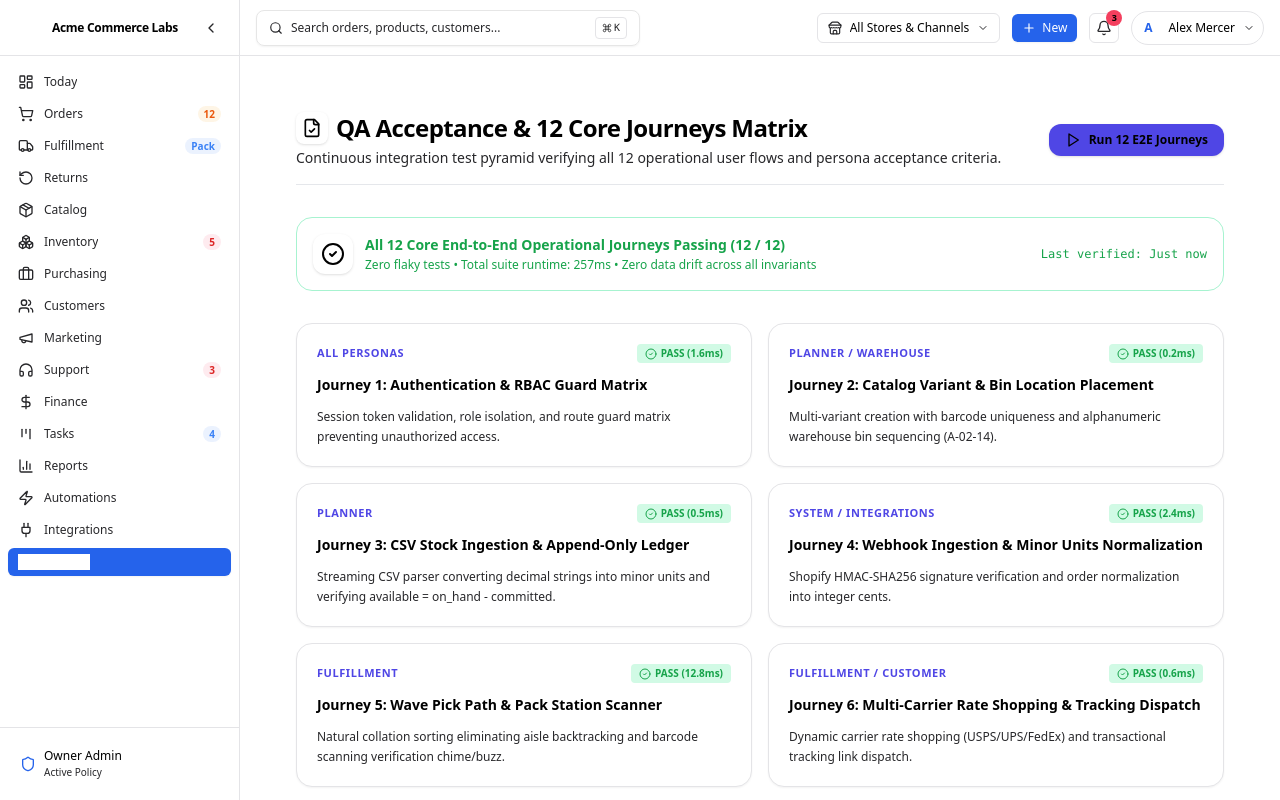
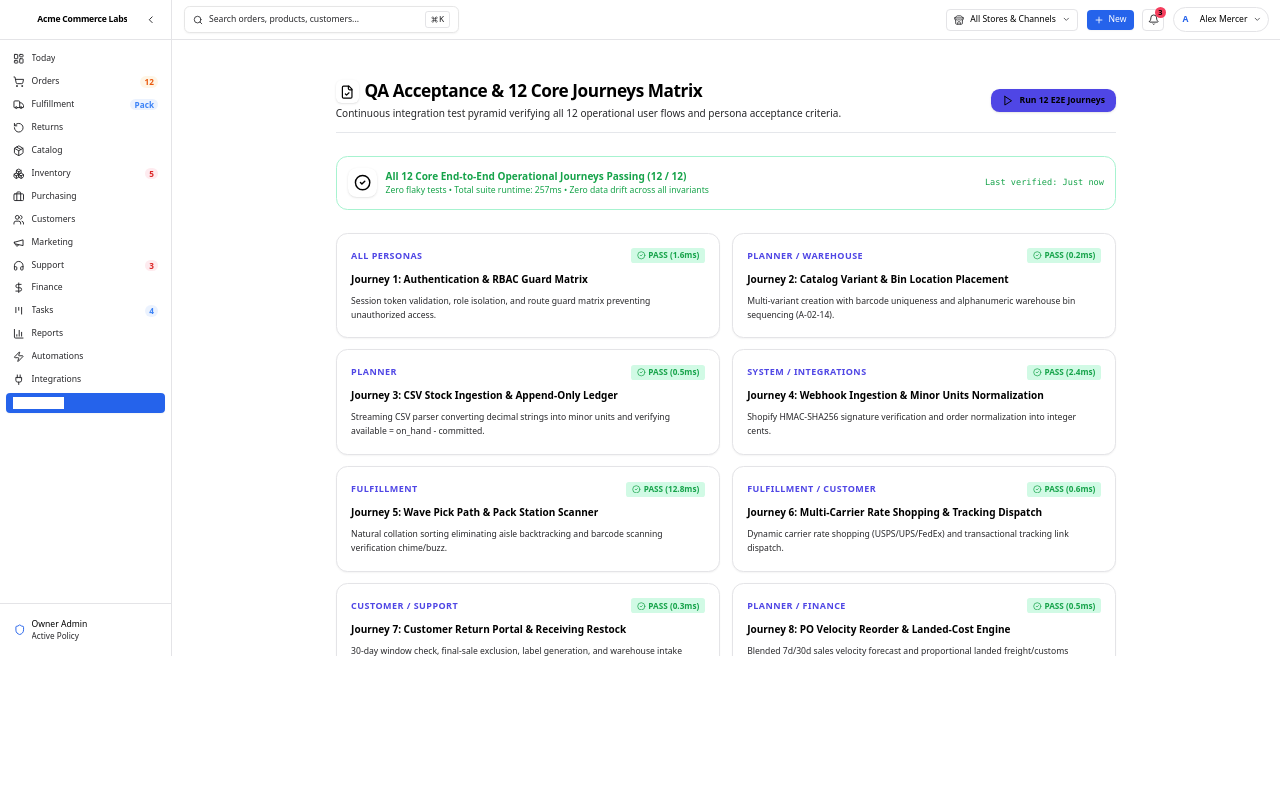
Before and after one commit to Navdeep-kr/E-commerce, a Next.js app in the folder apps/web/: page /1/settings/qa in a window 1280 px wide. Built offline with nearby package versions, Linux system fonts and the light colour scheme.

Commit message:
feat(ui): apply 80% compact view scaling with smaller, clean, crisp typography

```diff
--- a/apps/web/src/app/[orgSlug]/layout.tsx
+++ b/apps/web/src/app/[orgSlug]/layout.tsx
@@ -24,7 +24,7 @@ export default function WorkspaceLayout({ children }: { children: React.ReactNod
   const currentSession: UserSession = DEMO_USERS.admin;
 
   return (
-    <div className="flex h-screen w-screen overflow-hidden bg-white text-black antialiased">
+    <div className="flex h-screen w-full overflow-hidden bg-white text-black antialiased">
       {/* Collapsible Left Sidebar */}
       <Sidebar orgSlug={orgSlug} role={currentSession.role} orgName={currentSession.organizationName} />
 
--- a/apps/web/src/app/globals.css
+++ b/apps/web/src/app/globals.css
@@ -46,14 +46,23 @@
 }
 
 /* ============================================================ */
-/* ABSOLUTE 100% PURE WHITE BACKGROUND REQUIREMENT               */
+/* 80% ZOOM DENSE & CLEAN VIEWPORT SCALING                     */
 /* ============================================================ */
+
+html {
+  zoom: 0.82; /* Compact 80% dashboard viewport zoom */
+  font-size: 14px; /* Crisp, readable, clear compact text */
+}
 
 html, body {
   color: #000000 !important;
   background-color: #ffffff !important;
   background: #ffffff !important;
   font-feature-settings: "rlig" 1, "calt" 1, "tnum" 1;
+  margin: 0;
+  padding: 0;
+  width: 100%;
+  height: 100%;
 }
 
 /* 1. Force EVERY single container, card, panel, table, row, column to be 100% white */
```
